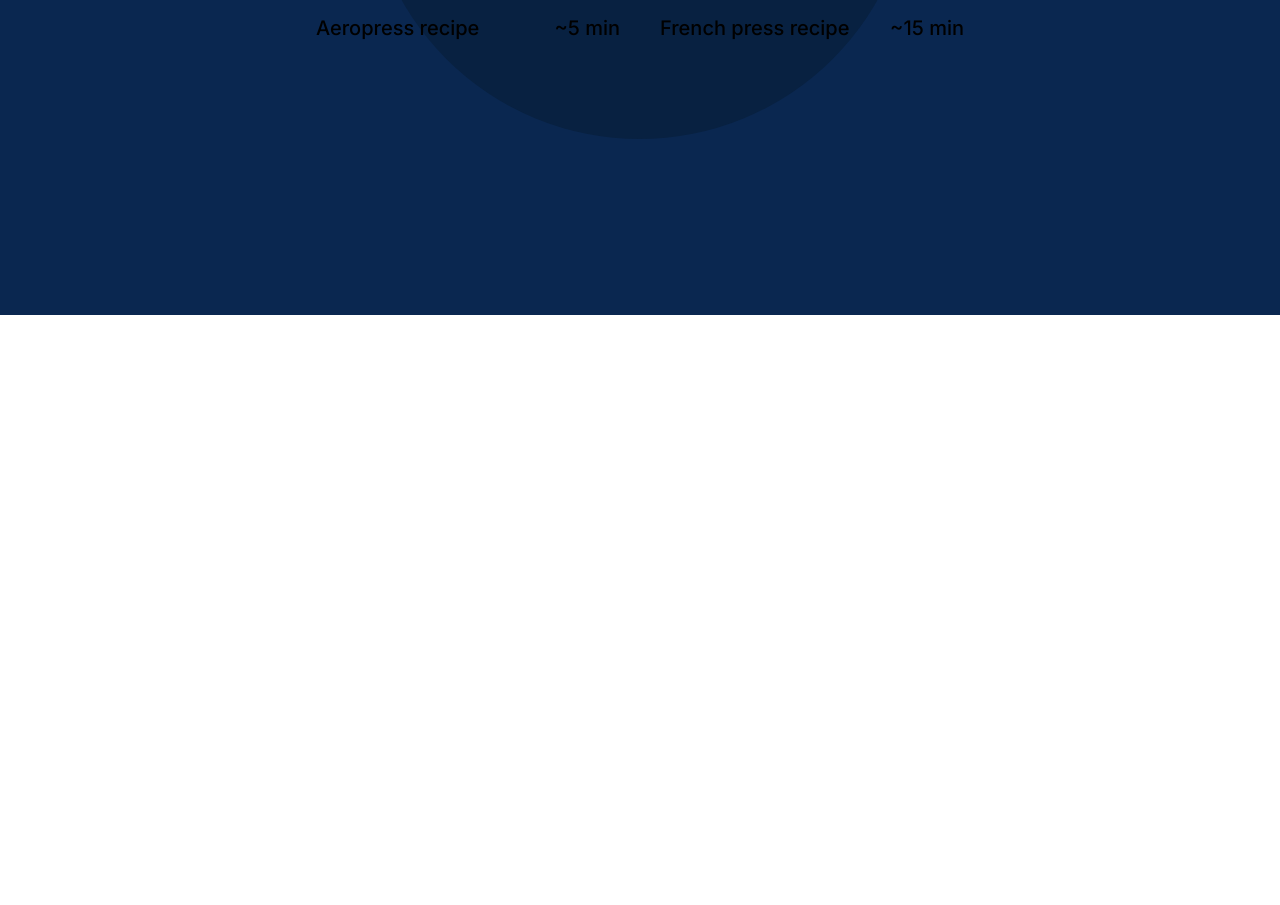
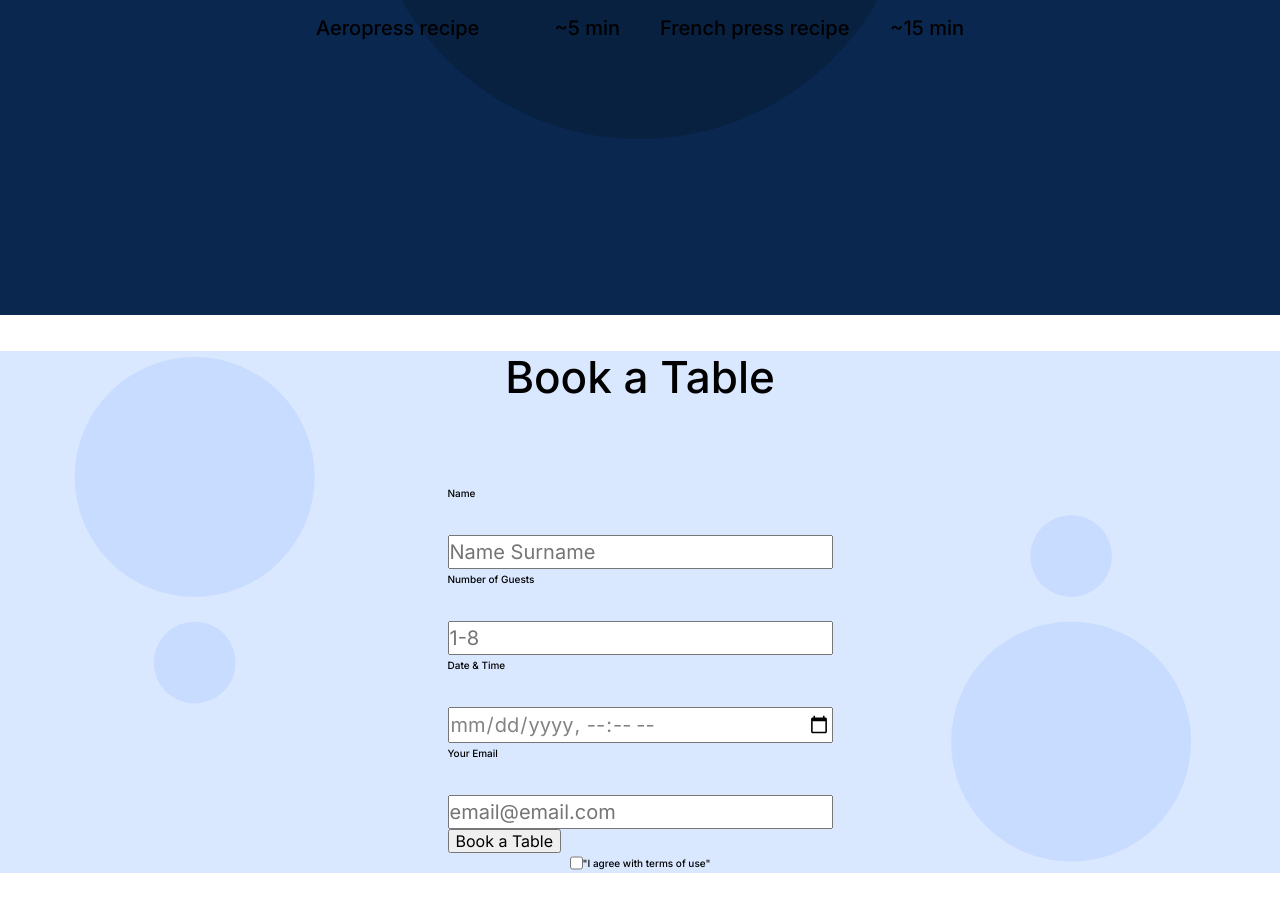
Before and after one commit to Derrick-JS/se_project_coffeeshop, a plain HTML site: page index.html in a window 1280 px wide. Shown: the part 1396-2301 px from the top of the page. Before the commit the page ends 1711 px from the top, so only its background shows below. Drawn offline with Linux system fonts and the light colour scheme.

Commit message:
Book a Table

```diff
--- a/index.html
+++ b/index.html
@@ -27,10 +27,10 @@
             class="nav__logo"
           />
           <ul class="nav__links">
-            <li><a href="recipes" class="nav__link">Recipes</a></li>
-            <li><a href="reservation" class="nav__link">Book a Table</a></li>
-            <li><a href="menu" class="nav__link">Menu</a></li>
-            <li><a href="about" class="nav__link">Contacts</a></li>
+            <li><a href="#recipes" class="nav__link">Recipes</a></li>
+            <li><a href="#reservation" class="nav__link">Book a Table</a></li>
+            <li><a href="#menu" class="nav__link">Menu</a></li>
+            <li><a href="#about" class="nav__link">Contacts</a></li>
           </ul>
         </nav>
         <div class="header__container">
@@ -89,7 +89,49 @@
             </div>
           </div>
         </section>
-        <section class="reservation" id="reservation"></section>
+        <section class="reservation" id="reservation">
+          <h2 class="reservation__title">Book a Table</h2>
+          <form class="reservation__form form">
+            <fieldset class="form__fieldset">
+              <label for="Name" class="form__label">Name</label>
+              <input
+                type="text"
+                class="form__input"
+                id="Name"
+                placeholder="Name Surname"
+                required
+              />
+              <label for="Guests" class="form__label">Number of Guests</label>
+              <input
+                type="number"
+                class="form__input"
+                id="Guests"
+                placeholder="1-8"
+                required
+              />
+              <label for="Date" class="form__label">Date & Time </label>
+              <input
+                type="datetime-local"
+                class="form__input"
+                id="Date"
+                required
+              />
+              <label for="Email" class="form__label">Your Email</label>
+              <input
+                type="email"
+                class="form__input"
+                id="Email"
+                placeholder="email@email.com"
+                required
+              />
+            </fieldset>
+            <button class="form__button">Book a Table</button>
+            <label for="EULA" class="form__label form__label_type_checkbox">
+              <input type="checkbox" id="EULA" class="form__checkbox" />"I agree
+              with terms of use"
+            </label>
+          </form>
+        </section>
         <section class="menu" id="menu"></section>
         <section class="about" id="about"></section>
       </main>
--- a/pages/index.css
+++ b/pages/index.css
@@ -174,3 +174,73 @@
   justify-content: space-between;
   margin-top: 24px;
 }
+
+.reservation {
+  background-color: #d9e7ff;
+  background-image: url(../images/background_reservation.svg);
+  background-repeat: no-repeat;
+  background-position: center;
+  background-size: cover;
+}
+
+.reservation__title {
+  font-family: "Inter";
+  font-style: normal;
+  font-weight: 500;
+  font-size: 44px;
+  line-height: 52px;
+  text-align: center;
+  margin-bottom: 80px;
+}
+
+.reservation__form {
+  margin: 0 auto;
+}
+
+.form {
+  max-width: 385px;
+}
+
+.form__fieldset {
+  padding: 0;
+  margin: 0;
+  border: none;
+}
+
+.form__label {
+  font-family: "Inter";
+  font-style: normal;
+  font-weight: 500;
+  font-size: 10px;
+  line-height: 20px;
+  margin-bottom: 32px;
+  display: block;
+}
+
+.form__label_type_checkbox {
+  display: flex;
+  justify-content: center;
+}
+
+.form__input {
+  font-family: "Inter";
+  font-style: normal;
+  font-weight: normal;
+  font-size: 20px;
+  line-height: 30px;
+  color: #838383;
+  display: block;
+  padding: 0px;
+  box-sizing: border-box;
+  width: 100%;
+  margin-top: 8px;
+}
+
+.form__botton {
+  font-family: "Inter";
+  font-style: normal;
+  font-weight: 500;
+  font-size: 16px;
+  line-height: 20px;
+  width: 100%;
+}
```
